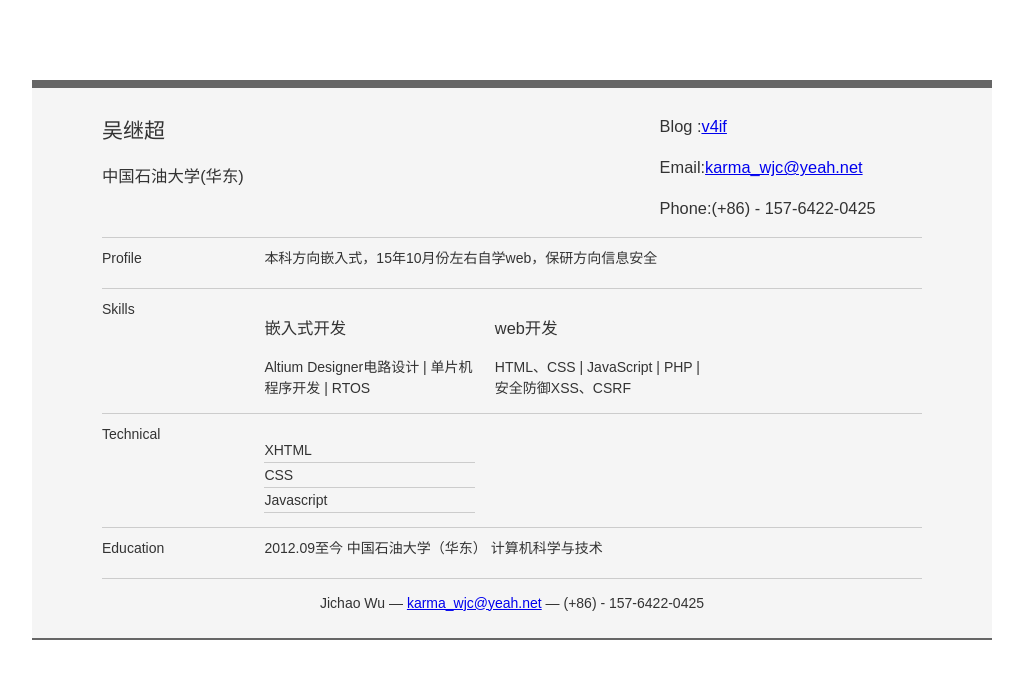
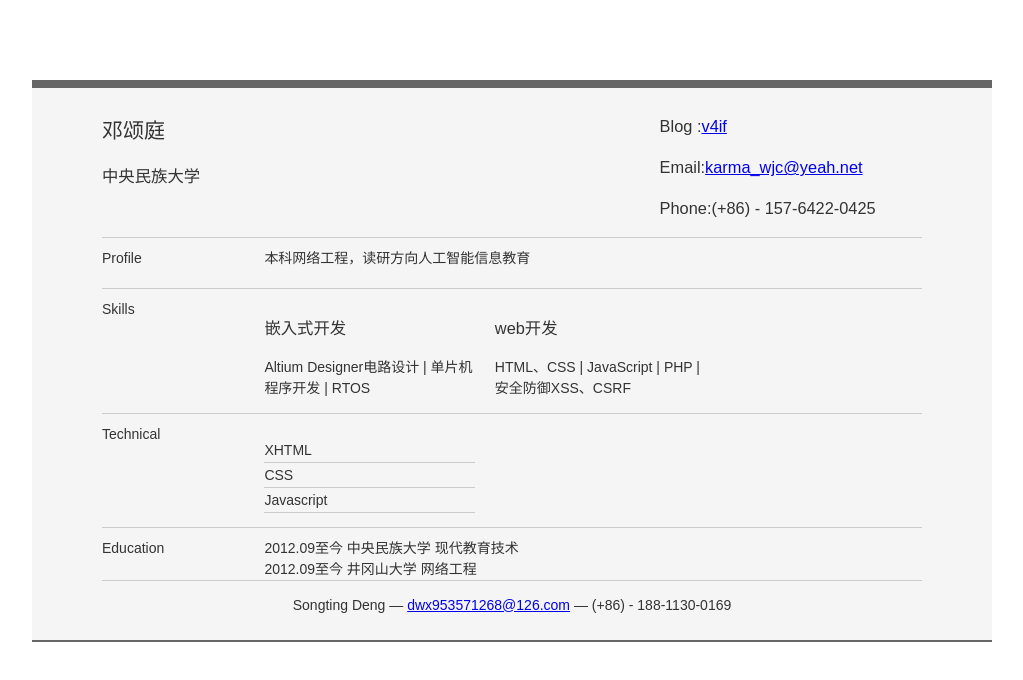
Before and after one commit to dwx953571268/resume, a plain HTML site: page index.html in a window 1280 px wide. Shown: the whole page, without its empty margins (128-1151 px from the left). Drawn offline with Linux system fonts and the light colour scheme.

Commit message:
Update index.html

```diff
--- a/index.html
+++ b/index.html
@@ -16,8 +16,8 @@
 	<div id="inner">
 		<div id="hd">
 			<div class="ui-author">
-				<h2>吴继超</h2>
-				<h3>中国石油大学(华东)</h3>
+				<h2>邓颂庭</h2>
+				<h3>中央民族大学</h3>
 			</div>
 			<div class="ui-info">
 				<h3>Blog :<a href="http://v4if.me">v4if</a></h3>
@@ -31,7 +31,7 @@
 		<div id="bd">
 			<div class="doc">
 				<div class="ui-left">Profile</div>
-				<div class="ui-content">本科方向嵌入式，15年10月份左右自学web，保研方向信息安全</div>
+				<div class="ui-content">本科网络工程，读研方向人工智能信息教育</div>
 			</div>
 			<div class="nav-line"></div>
 
@@ -70,14 +70,15 @@
 
 			<div class="doc">
 			  	<div class="ui-left">Education</div>
-			  	<div class="ui-content">2012.09至今 中国石油大学（华东）	计算机科学与技术</div>
+			  	<div class="ui-content">2012.09至今 中央民族大学    现代教育技术</div>
+				<div class="ui-content">2012.09至今 井冈山大学      网络工程</div>
 			</div>
 			<div class="nav-line"></div>
 		</div>
 
 
 		<div id="ft">
-			<p>Jichao Wu &mdash; <a href="mailto:karma_wjc@yeah.net">karma_wjc@yeah.net</a> &mdash; (+86) - 157-6422-0425</p>
+			<p>Songting Deng &mdash; <a href="mailto:dwx953571268@126.com">dwx953571268@126.com</a> &mdash; (+86) - 188-1130-0169</p>
 		</div>
 	</div>
 
```
